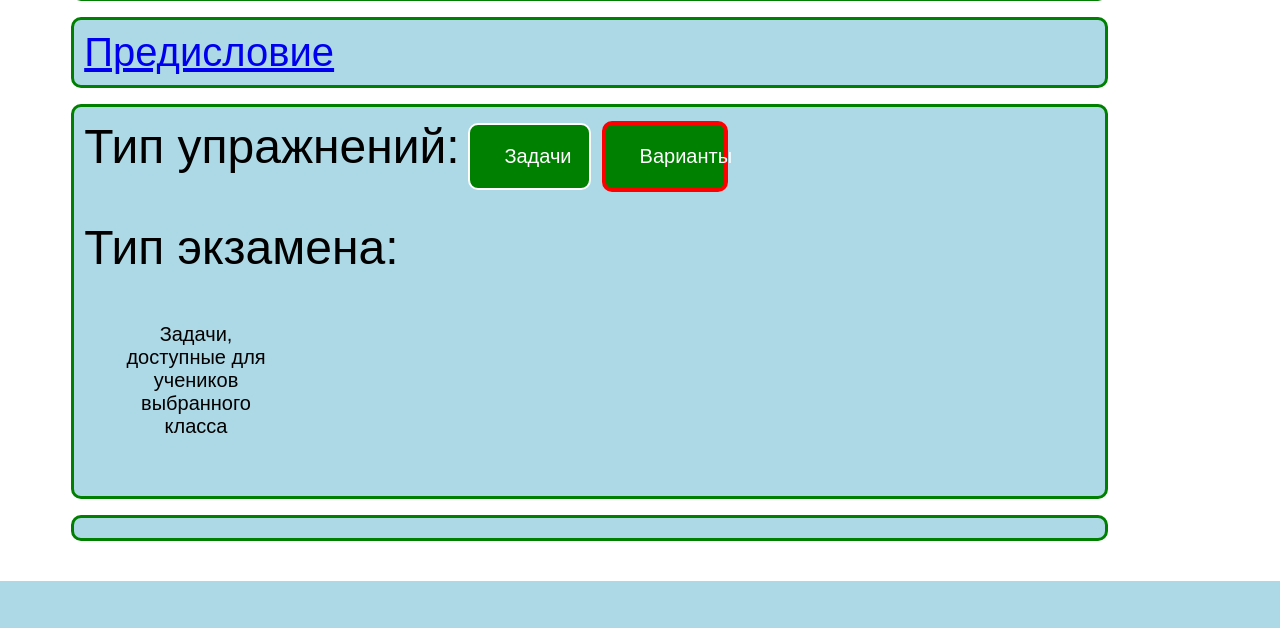
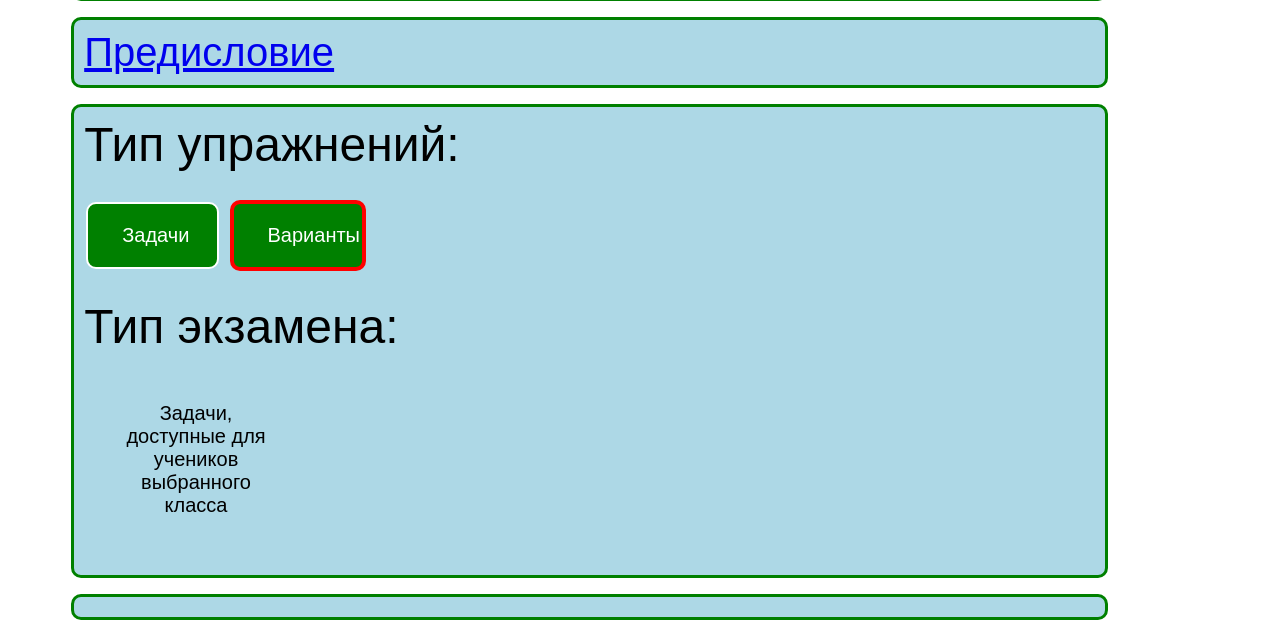
Before and after one commit to mmt-48/ege, a Django app: template main/templates/main/index.html in a window 1280 px wide. Shown: the part 219-847 px from the top of the page. Before the commit the page ends 800 px from the top, so only its background shows below. Run offline with Django 3.2, Linux system fonts and the light colour scheme; the template is opened without the code that fills it, so the values that code supplies are empty.

Commit message:
10/11/23

```diff
--- a/main/templates/main/index.html
+++ b/main/templates/main/index.html
@@ -60,7 +60,7 @@ body::before {
       font-size: 20px;
       margin: 4px 2px;
       cursor: pointer;
-      width: 5%;
+      width: 6%;
       height: 10%;
       }
 
@@ -111,15 +111,14 @@ body::before {
 
 <div class="px_l" style="background-color: LightBlue">
     <font size="10px"> Тип упражнений:</font>
-    <p[>
+    <p>
 {%if v_r == 1%}
-  <a class="button" style="border: 4px solid red" href="{% url 'index'  %}?shcool_class=11,ex_tip={{e_tt}},varsad=1">Задачи</a>
-  <a class="button"  href="{% url 'index'  %}?shcool_class=11,ex_tip={{e_tt}},varsad=2">Варианты</a>
+  <a class="button" style="border: 4px solid red" href="{% url 'index' %}?shcool_class=11,ex_tip={{e_tt}},varsad=1">Задачи</a>
+  <a class="button" href="{% url 'index' %}?shcool_class=11,ex_tip={{e_tt}},varsad=2">Варианты</a>
 {%else%}
-    <a class="button"  href="{% url 'index'  %}?shcool_class=11,ex_tip={{e_tt}},varsad=1">Задачи</a>
-  <a class="button"  style="border: 4px solid red" href="{% url 'index'  %}?shcool_class=11,ex_tip={{e_tt}},varsad=2">Варианты</a>
-
-  {%  endif%}
+  <a class="button" href="{% url 'index'  %}?shcool_class=11,ex_tip={{e_tt}},varsad=1">Задачи</a>
+  <a class="button" style="border: 4px solid red" href="{% url 'index' %}?shcool_class=11,ex_tip={{e_tt}},varsad=2">Варианты</a>
+{%  endif%}
     <p>
  <font size="10px"> Тип экзамена:</font>
     {%for i in m4%}
```
